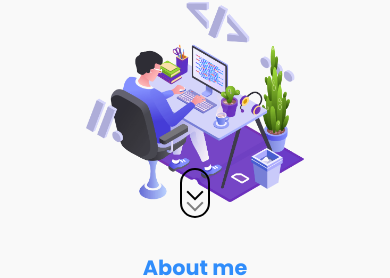
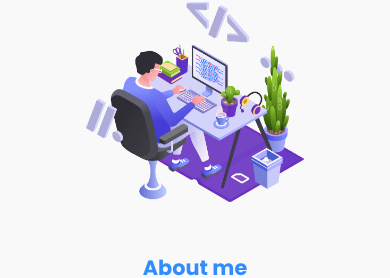
Before and after one commit to TheValll/nextjs-portfolio, a Next.js app: page / in a window 390 px wide. Shown: the part 1351-1629 px from the top of the page. Built offline with nearby package versions, Linux system fonts and the light colour scheme.

Commit message:
remove btn

```diff
--- a/app/styles/components/_presentation.scss
+++ b/app/styles/components/_presentation.scss
@@ -3,7 +3,6 @@
   display: flex;
   justify-content: center;
   align-items: center;
-  margin: 100px auto;
   .left {
     h1 {
       color: rgb(45, 46, 50);
@@ -73,36 +72,6 @@
       border-radius: 60% 40% 30% 70% / 60% 30% 70% 40%;
     }
   }
-  #scroll {
-    .scroll-down {
-      height: 50px;
-      width: 30px;
-      border: 2px solid black;
-      transform: translate(-50%, -50%);
-      position: absolute;
-      left: 50%;
-      bottom: -150px;
-      border-radius: 50px;
-      cursor: pointer;
-    }
-    .scroll-down::before,
-    .scroll-down::after {
-      content: "";
-      position: absolute;
-      top: 20%;
-      left: 50%;
-      height: 10px;
-      width: 10px;
-      transform: translate(-50%, -100%) rotate(45deg);
-      border: 2px solid black;
-      border-top: transparent;
-      border-left: transparent;
-      animation: scroll-down 1s ease-in-out infinite;
-    }
-    .scroll-down::before {
-      top: 30%;
-      animation-delay: 0.3s;
-    }
 
   @keyframes scroll-down {
     0% {
@@ -117,7 +86,6 @@
     100% {
       top: 90%;
       opacity: 0;
-      }
     }
   }
 }
@@ -137,21 +105,6 @@
         text-align: center;
       }
     }
-    #scroll {
-      .scroll-down {
-        bottom: -500px;
-      }
-    }
-  }
-}
-@media screen and (max-width: 880px) {
-  .presentation {
-    margin: 150px auto;
-    #scroll {
-      .scroll-down {
-        bottom: -550px;
-      }
-    }
   }
 }
 @media screen and (max-width: 615px) {
@@ -164,11 +117,6 @@
         .icon {
           margin-top: 10px;
         }
-      }
-    }
-    #scroll {
-      .scroll-down {
-        bottom: -750px;
       }
     }
   }
@@ -186,19 +134,5 @@
     .right {
       width: 70%;
     }
-    #scroll {
-      .scroll-down {
-        bottom: -750px;
   }
 }
-  }
-}
-@media screen and (max-width: 410px) {
-  .presentation {
-    #scroll {
-      .scroll-down {
-        bottom: -750px;
-      }
-    }
-  }
-}
```
Lines whose indentation alone changed are shown as unchanged.
